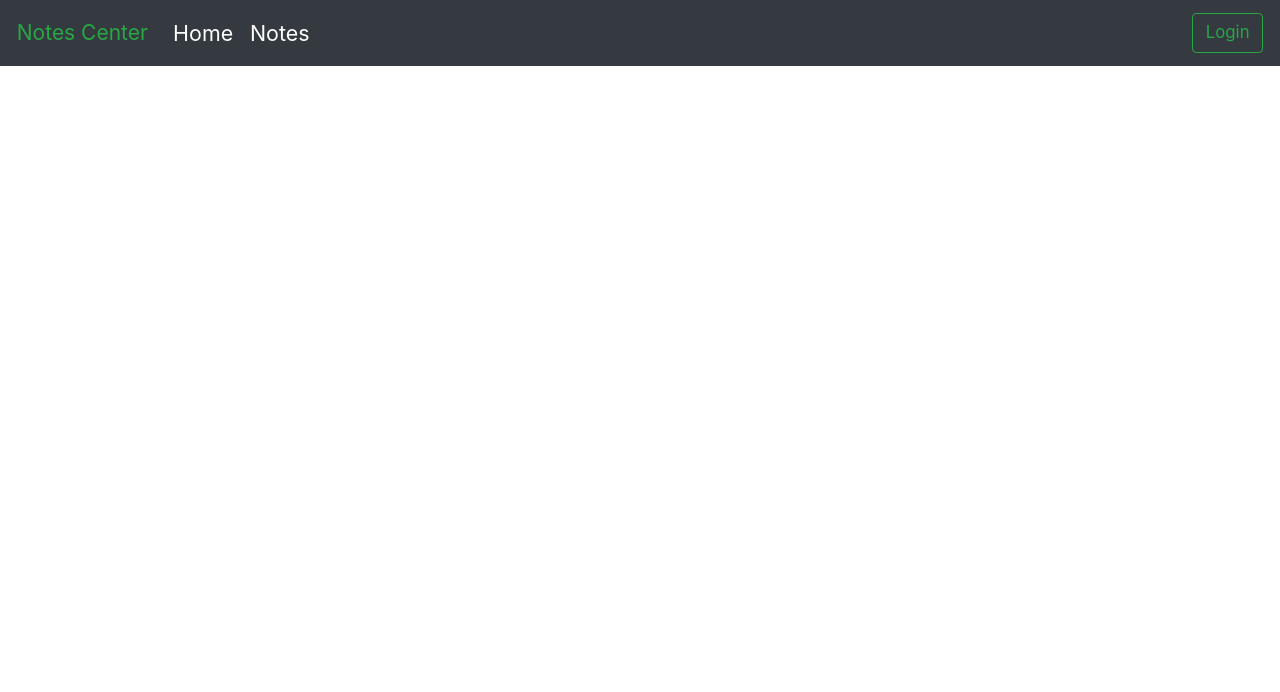
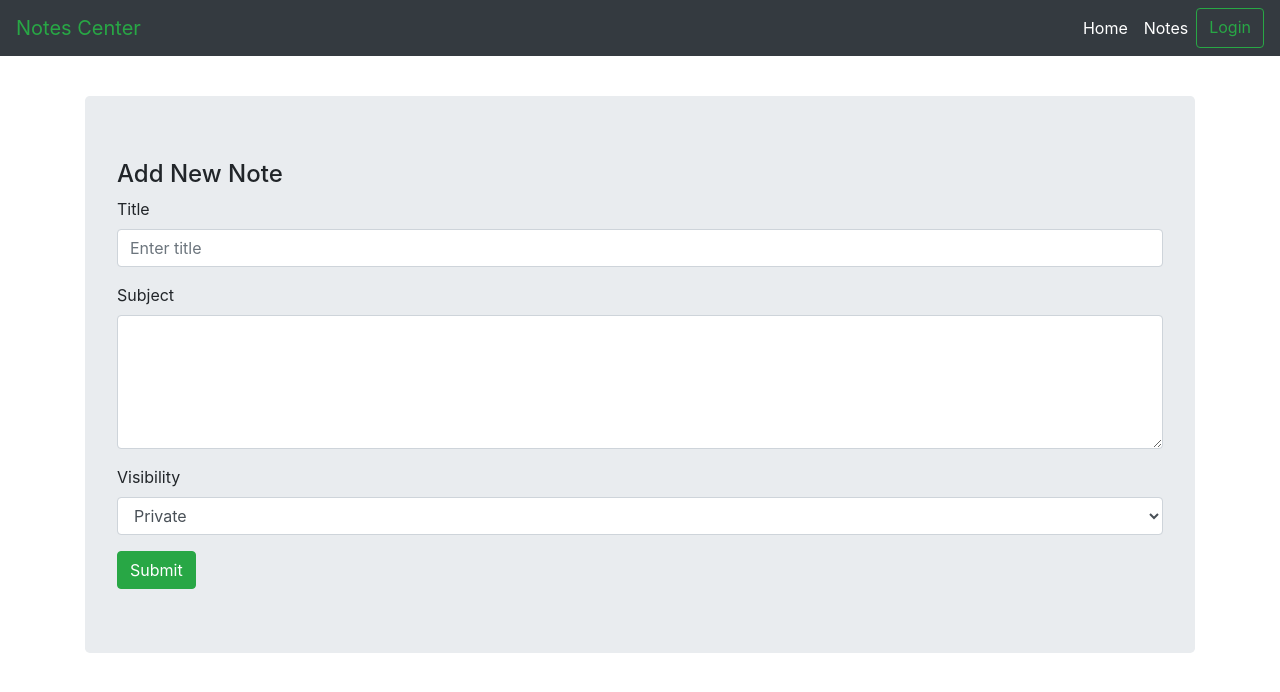
Before and after one commit to tunga-in/assign3, a React (Create React App) app: page /add_note in a window 1280 px wide. Shown: the top 692 px of the page. Built offline with nearby package versions, Linux system fonts and the light colour scheme; no server answers.

Commit message:
Ad firebase config and enable creation and deleting of notes.

```diff
--- a/package.json
+++ b/package.json
@@ -15,6 +15,7 @@
     "react-firebaseui": "^4.1.0",
     "react-router-dom": "^5.2.0",
     "react-scripts": "4.0.0",
+    "uuid": "^8.3.1",
     "web-vitals": "^0.2.4"
   },
   "scripts": {
--- a/src/App.css
+++ b/src/App.css
@@ -1,12 +1,43 @@
 
 * {
-  font-size: 1.05em;
+  font-size: 1.0em;
 }
 
 
 .n-card {
-  margin: 0 auto; /* Added */
-  float: none; /* Added */
-  margin-bottom: 10px; /* Added */
-  margin-top: 40px;
+	margin: 0 auto; /* Added */
+	float: none; /* Added */
+	margin-bottom: 10px; /* Added */
+	margin-top: 40px;
 }
+
+.n-toast.n-show {
+	display: block;
+    opacity: 1;
+}
+
+
+.n-toast {
+	font-size: .875rem;
+	background-color: rgba(255,255,255,.85);
+	background-clip: padding-box;
+	border: 1px solid rgba(0,0,0,.1);
+	box-shadow: 0 0.25rem 0.75rem rgba(0,0,0,.1);
+	opacity: 0;
+	border-radius: .25rem;
+}
+
+
+.n-toast:not(:last-child) {
+	margin-bottom: .75rem;
+}
+
+
+.n-fade {
+  	transition: opacity .15s linear;
+}
+
+
+.n-pl-29 {
+	padding-left: 12px !important;
+}
--- a/src/App.js
+++ b/src/App.js
@@ -6,17 +6,24 @@ import Footer from './components/layout/Footer';
 import Login from './components/auth/Login';
 import 'bootstrap/dist/css/bootstrap.min.css';
 import './App.css';
+import { AuthContextProvider } from './util/context/AuthContext';
+import AddNote from './components/notes/Add';
+import MyNotes from './components/notes/MyNotes';
 
 
 function App() {
 	return (
 		<BrowserRouter>
+			<AuthContextProvider>
 				<Header/>
 					<Switch>
 						<Route exact path='/' component={Home}/>
 						<Route path='/login' component={Login}/>
+						<Route path='/add_note' component={AddNote}/>
+						<Route path='/my_notes' component={MyNotes}/>
 					</Switch>
 				<Footer/>
+			</AuthContextProvider>
 		</BrowserRouter>
 	);
 }
--- a/src/components/layout/Header.js
+++ b/src/components/layout/Header.js
@@ -1,22 +1,34 @@
 
-import React from 'react';
-import {Form, Nav, Navbar} from 'react-bootstrap';
+import React, { useContext } from 'react';
+import {Nav, Navbar} from 'react-bootstrap';
 import {Link} from 'react-router-dom';
+import { AuthContext } from '../../util/context/AuthContext';
 
 
 function Header(){
+    const { isLoggedin } = useContext(AuthContext);
+
     return (
         <Navbar bg='dark' expand='lg'>
             <Navbar.Brand className='text-success' href='/'>Notes Center</Navbar.Brand>
-            <Navbar.Toggle aria-controls="basic-navbar-nav" />
-            <Navbar.Collapse id="basic-navbar-nav">
+            <Navbar.Collapse id="responsive-navbar-nav">
             <Nav className="mr-auto">
-                <Nav.Link className='text-white' href="#home">Home</Nav.Link>
-                <Nav.Link className='text-white' href="#link">Notes</Nav.Link>
+                <Navbar.Toggle aria-controls="responsive-navbar-nav" />
             </Nav>
-            <Form inline>
+            <Nav>
+                <Nav.Link className='text-white' href="/">Home</Nav.Link>
+                <Nav.Link className='text-white' href="/notes">Notes</Nav.Link>
+                {
+                    isLoggedin &&
+                    <>
+                        <Nav.Link className='text-white' href="/add_note">Add Note</Nav.Link>
+                        <Nav.Link className='text-white' href="/my_notes">My Notes</Nav.Link>
+                        <Nav.Link className='text-white' href="/profile">Profile</Nav.Link>
+                    </>
+                }
                 <Link className='btn btn-outline-success' to='/login' >Login</Link>
-            </Form>
+            </Nav>
+
             </Navbar.Collapse>
         </Navbar>
     );
--- /dev/null
+++ b/src/components/notes/Add.js
@@ -0,0 +1,69 @@
+
+import React, { useState } from 'react';
+import { Button, Form, Jumbotron } from 'react-bootstrap';
+import { v4 } from 'uuid';
+import { APP_NAME } from '../../util/config/constants';
+
+
+function AddNote(){
+    document.title = `${APP_NAME} | Add Note`;
+    const [title, setTitle] = useState('');
+    const [subject, setSubject] = useState('');
+    const [visibility, setVisibility] = useState('Private');
+
+
+    function add(event){
+        event.preventDefault();
+        let currNotes = localStorage.getItem('@notes');
+        currNotes = currNotes? JSON.parse(currNotes): [];
+
+        const newNotes = [
+            {
+                id: v4(),
+                title: title,
+                subject: subject,
+                visibility: visibility,
+                timestamp: new Date().toLocaleTimeString(),
+            },
+            ...currNotes
+        ];
+        localStorage.setItem('@notes', JSON.stringify(newNotes));
+        window.location = '/my_notes';
+    }
+
+    return (
+        <div className='container'>
+            <div style={{height:40}}></div>
+            <Jumbotron>
+                <h4>Add New Note</h4>
+
+                <Form onSubmit={add}>
+
+                    <Form.Group controlId="formBasicEmail">
+                        <Form.Label>Title</Form.Label>
+                        <Form.Control type="text" placeholder="Enter title" onChange={e => setTitle(e.target.value)} required/>
+                    </Form.Group>
+
+                    <Form.Group controlId="formBasicPassword">
+                        <Form.Label>Subject</Form.Label>
+                        <Form.Control as="textarea" rows={5} onChange={e => setSubject(e.target.value)} required/>
+                    </Form.Group>
+
+                    <div className='form-group'>
+                        <label htmlFor='visibility'>Visibility</label>
+                        <select id='visibility' className='form-control' onChange={e => setVisibility(e.target.value)}>
+                            <option value='Private'>Private</option>
+                            <option value='Public'>Public</option>
+                        </select>
+                    </div>
+                    <Button variant="success" type="submit">
+                        Submit
+                    </Button>
+                </Form>
+            </Jumbotron>
+        </div>
+    );
+}
+
+
+export default AddNote;
--- /dev/null
+++ b/src/components/notes/MyNotes.js
@@ -0,0 +1,61 @@
+
+import React, { useEffect, useState } from 'react';
+import { Toast } from 'react-bootstrap';
+import { deleteNote, getNotes } from '../../util/data/notes';
+
+
+function MyNotes(){
+    const [notes, setNotes] = useState([]);
+    useEffect(() => {
+        function init(){
+            getNotes()
+            .then(data => {
+                setNotes(data);
+            })
+        }
+
+        init();
+    }, []);
+
+
+    function _deleteNote(noteId){
+        deleteNote(noteId)
+        .then(notes => setNotes(notes));
+    }
+
+    console.log(notes);
+
+    return (
+        <div className='container'>
+            <div style={{height:40}}></div>
+            <div className='row'>
+                {
+                    notes.map((note, index) => {
+                        return (
+                            <div className='n-fade n-toast n-show' key={index}>
+                                <Toast.Header closeButton={false}>
+                                    <strong className="mr-auto">{note.title}</strong>
+                                    <small>{note.timestamp}</small>
+                                </Toast.Header>
+                                <Toast.Body>{note.subject}</Toast.Body>
+                                <Toast.Header closeButton={false}>
+                                    <strong className="mr-auto" style={{fontSize: '85%'}}>Category</strong>
+                                    <small>{note.visibility}</small>
+                                </Toast.Header>
+
+                                <div className='form-group n-pl-29'>
+                                    <button className='btn btn-success btn-sm'>Edit</button>
+                                    <span className='n-pl-29'></span>
+                                    <button className='btn btn-danger btn-sm' onClick={() => _deleteNote(note.id)}>Delete</button>
+                                </div>
+                            </div>
+                        )
+                    })
+                }
+            </div>
+        </div>
+    );
+}
+
+
+export default MyNotes;
--- a/src/util/config/firebaseConfig.js
+++ b/src/util/config/firebaseConfig.js
@@ -21,6 +21,7 @@ export const uiConfig = {
     signInSuccessUrl: '/',
     signInOptions: [
         firebase.auth.GithubAuthProvider.PROVIDER_ID,
+        firebase.auth.GoogleAuthProvider.PROVIDER_ID,
         firebase.auth.EmailAuthProvider.PROVIDER_ID,
     ]
 };
--- /dev/null
+++ b/src/util/data/notes.js
@@ -0,0 +1,20 @@
+
+
+export async function addNote(){}
+
+
+export async function getNotes(mine=false){
+    const storeNotes = localStorage.getItem('@notes');
+    let notes = storeNotes? JSON.parse(storeNotes): [];
+
+    return notes;
+}
+
+
+export async function deleteNote(noteId){
+    const storeNotes = localStorage.getItem('@notes');
+    let notes = storeNotes? JSON.parse(storeNotes): [];
+    const filteredNotes = notes.filter(note => note.id !== noteId);
+    localStorage.setItem('@notes', JSON.stringify(filteredNotes));
+    return filteredNotes;
+}
--- /dev/null
+++ b/src/util/store/constants.js
@@ -0,0 +1,9 @@
+
+const C = {
+    ADD_NOTE: "ADD NOTE",
+    UPDATE_NOTE: "UPDATE NOTE",
+    DELETE_NOTE: "DELETE NOTE",
+}
+
+
+export default C;
```
Also changed, not shown: src/util/context/NotesContext.js (added, +16 -0 lines), src/util/store/actions.js (added), src/util/store/reducers.js (added), 1 other file (tests, documents, lock files or other folders). Lines whose indentation alone changed are shown as unchanged.
